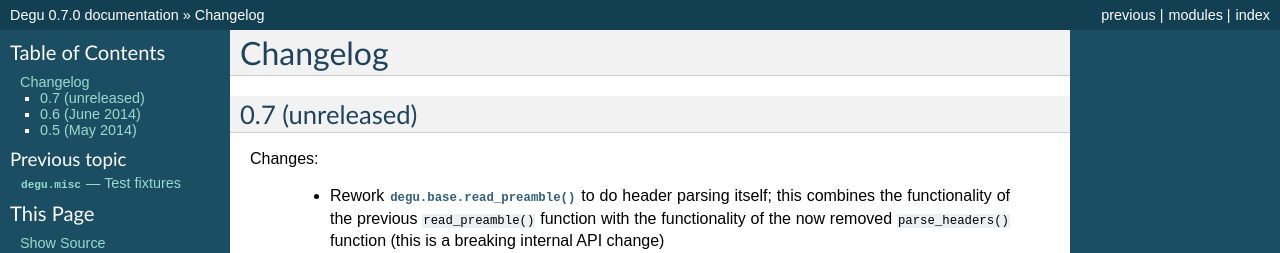
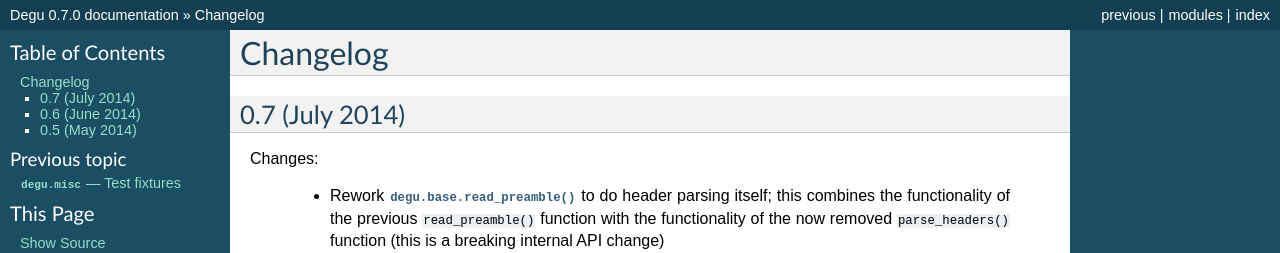
Before and after one commit to json420/degu, a Sphinx documentation site: the page built from doc/changelog.rst, in a window 1280 px wide and 900 px high. Shown: the top 253 px of the window. Built offline with Sphinx 7.4.7, drawn with Linux system fonts in a browser that asks for light colours.

Commit message:
changelog.rst: 0.7 is released

```diff
--- a/doc/changelog.rst
+++ b/doc/changelog.rst
@@ -3,8 +3,8 @@
 
 
 
-0.7 (unreleased)
-----------------
+0.7 (July 2014)
+---------------
 
 Changes:
 
```
